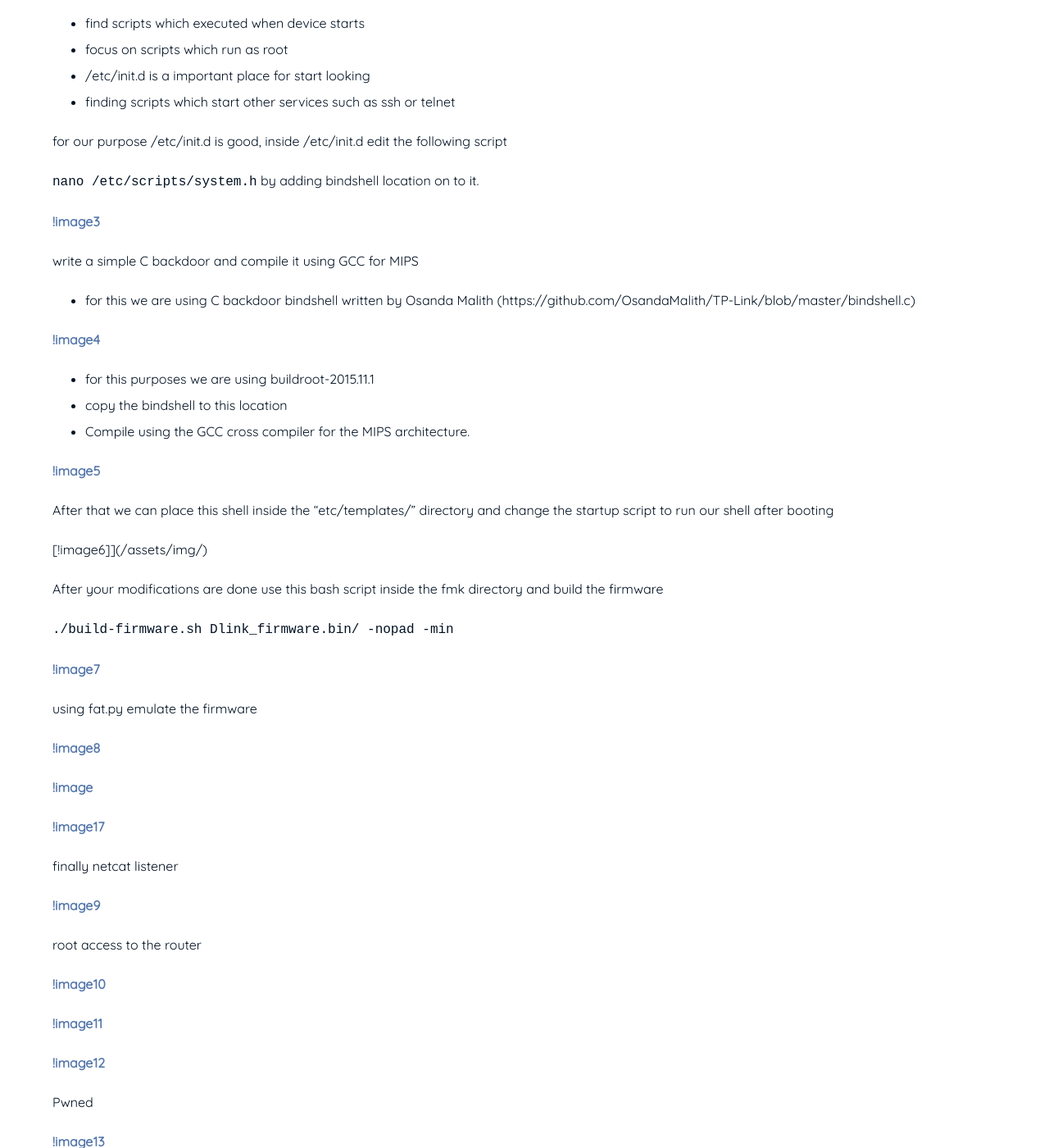
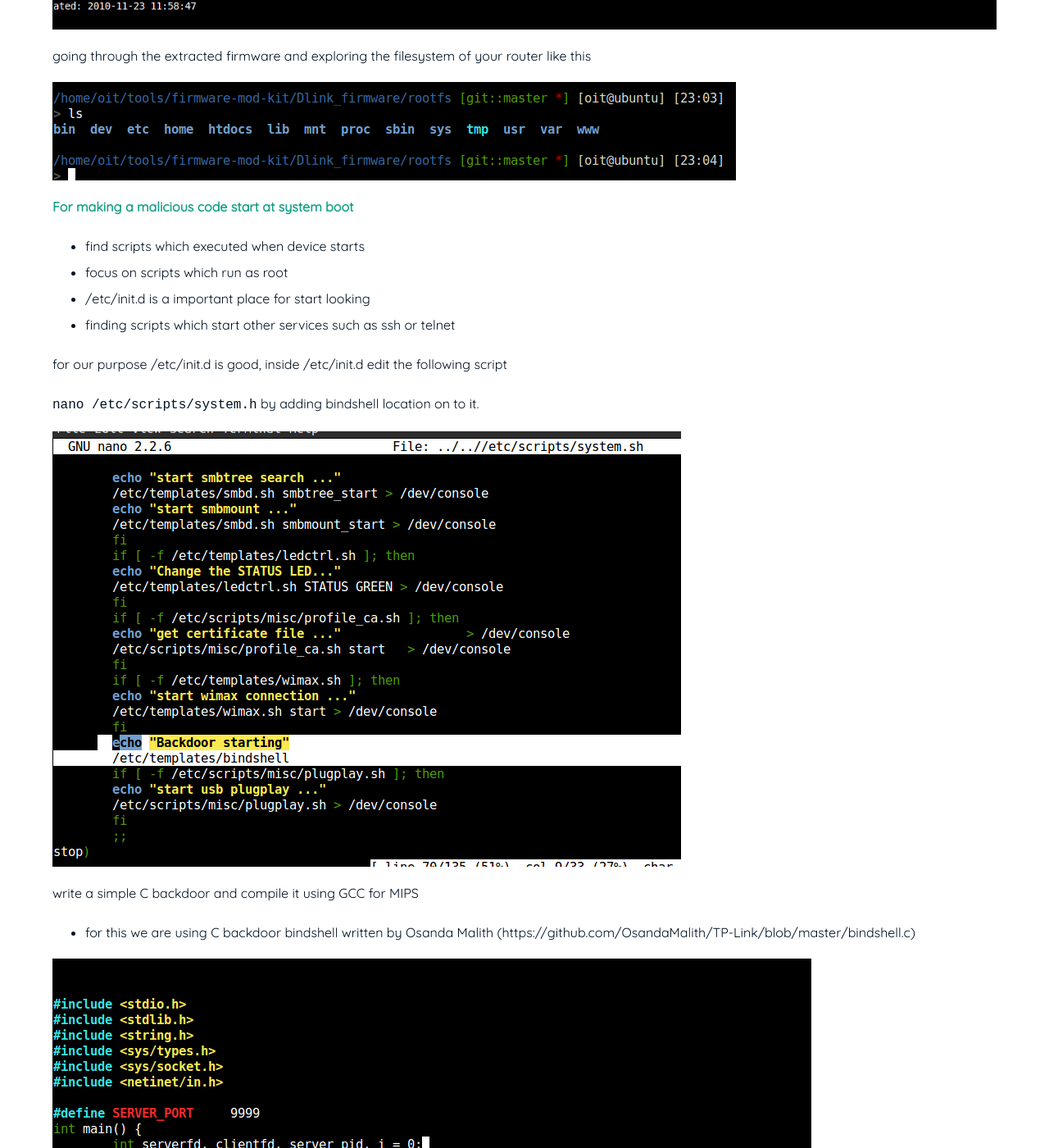
Before and after one commit to husinul/husinul.github.io, a Jekyll site: the page built from _posts/2018-09-02-Backdoor in IoT Devices.md, in a window 1280 px wide and 1400 px high, scrolled down 983 px. Shown: the whole window at 82% size. Built offline with Jekyll 4.4.1, drawn with Linux system fonts in a browser that asks for light colours; some of the changed text lies outside the part shown.

Commit message:
Update 2018-09-02-Backdoor in IoT Devices.md

````diff
--- a/_posts/2018-09-02-Backdoor in IoT Devices.md
+++ b/_posts/2018-09-02-Backdoor in IoT Devices.md
@@ -25,11 +25,11 @@
 At first examine firmware using Binwalk you will get lots of useful information
 such as headers, sections, compressions used, etc.
 
-[!image1](/assets/img/binwalk.png)
+![image1](/assets/img/binwalk.png)
 
 going through the extracted firmware and exploring the filesystem of your router like this
 
-[!image2](/assets/img/3.png)
+![image2](/assets/img/3.png)
 
 **For making a malicious code start at system boot**
 
@@ -42,38 +42,38 @@
 
 ```nano /etc/scripts/system.h```  by adding bindshell location on to it.
 
-[!image3](/assets/img/9.png)
+![image3](/assets/img/9.png)
 
 write a simple C backdoor and compile it using GCC for MIPS
 
 - for this we are using C backdoor bindshell written by Osanda Malith
  (https://github.com/OsandaMalith/TP-Link/blob/master/bindshell.c)
 
-[!image4](/assets/img/12.png)
+![image4](/assets/img/12.png)
 
 - for this purposes we are using buildroot-2015.11.1
 - copy  the bindshell to this location
 - Compile using the GCC cross compiler for the MIPS architecture.
 
-[!image5](/assets/img/15.png)
+![image5](/assets/img/15.png)
 
 After that we can place this shell inside the “etc/templates/” directory and change the startup script to run our shell after booting
 
-[!image6]](/assets/img/)
+![image6]](/assets/img/)
 
 After your modifications are done use this bash script inside the fmk directory and build the firmware
 
 ```./build-firmware.sh Dlink_firmware.bin/ -nopad -min```
 
-[!image7](/assets/img/22.png)
+![image7](/assets/img/22.png)
 
 using fat.py emulate the firmware
 
-[!image8](/assets/img/26.png)
+![image8](/assets/img/26.png)
 
-[!image](/assets/img/30.png)
+![image](/assets/img/30.png)
 
-[!image17](/assets/img/31.png)
+![image17](/assets/img/31.png)
 
 finally netcat listener
 
@@ -81,12 +81,12 @@
 
 root access to the router
 
-[!image10](/assets/img/35.png)
+![image10](/assets/img/35.png)
 
-[!image11](/assets/img/37.png)
+![image11](/assets/img/37.png)
 
-[!image12](/assets/img/38.png)
+![image12](/assets/img/38.png)
 
 Pwned
 
-[!image13](/assets/img/39.png)
+![image13](/assets/img/39.png)
````
